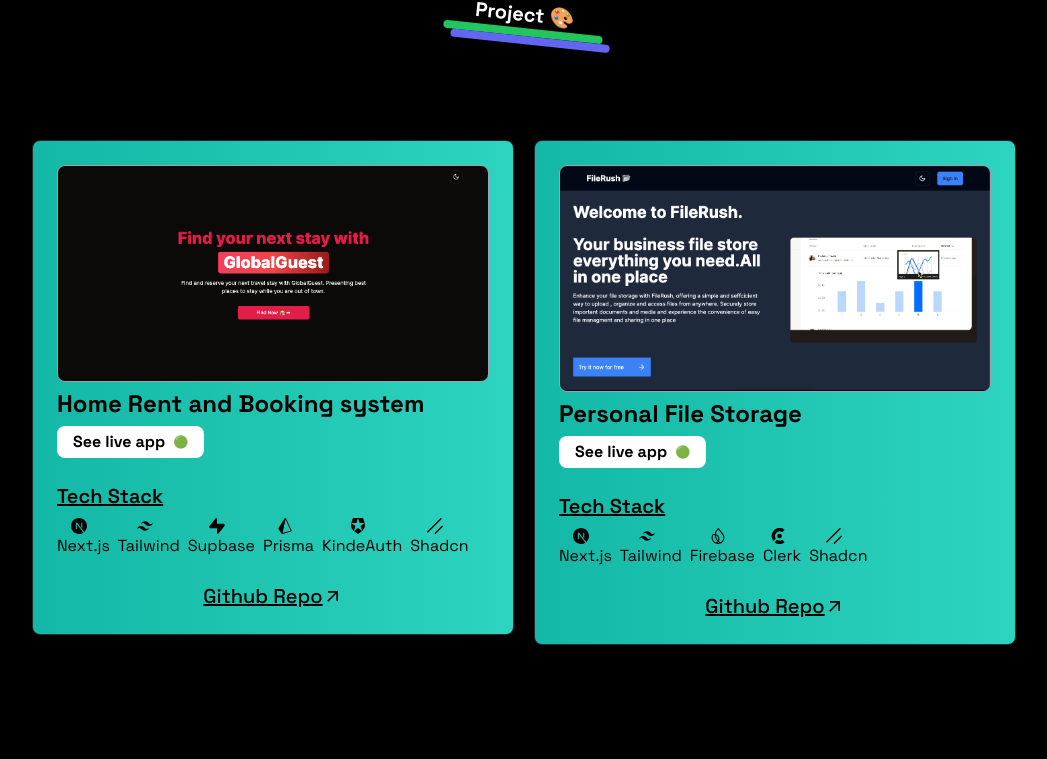
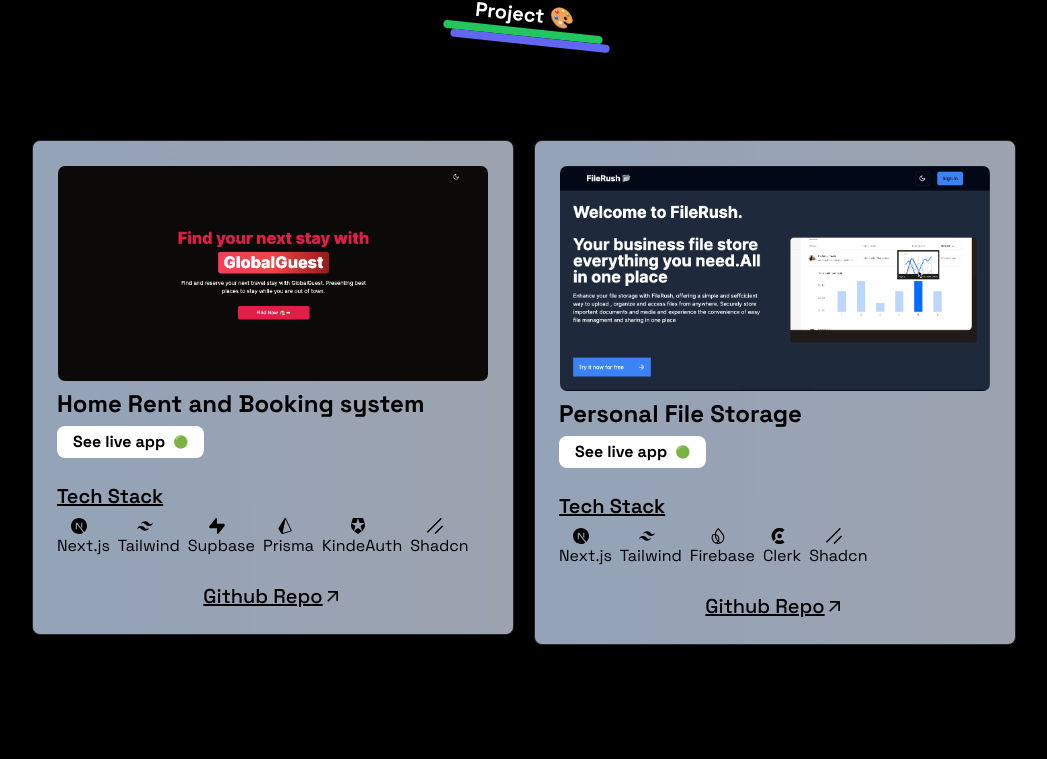
Before and after one commit to Usairam-s/dev-usairam, a Next.js app: page / in a window 1280 px wide. Shown: the part 1532-2291 px from the top of the page, without its empty margins (116-1163 px from the left). Built offline with nearby package versions, Linux system fonts and the light colour scheme.

Commit message:
project card chnage

```diff
--- a/app/(home)/components/Project.tsx
+++ b/app/(home)/components/Project.tsx
@@ -13,7 +13,7 @@
 function Project({ project }: { project: any }) {
   return (
     <div className="mt-24">
-      <Card className="bg-gradient-to-r from-teal-500 to-teal-400 border hover:drop-shadow-2xl text-black">
+      <Card className="bg-gradient-to-r from-slate-400 to-gray-400 border hover:drop-shadow-2xl text-black">
         <CardHeader>
           <CardTitle>
             <Image
```
